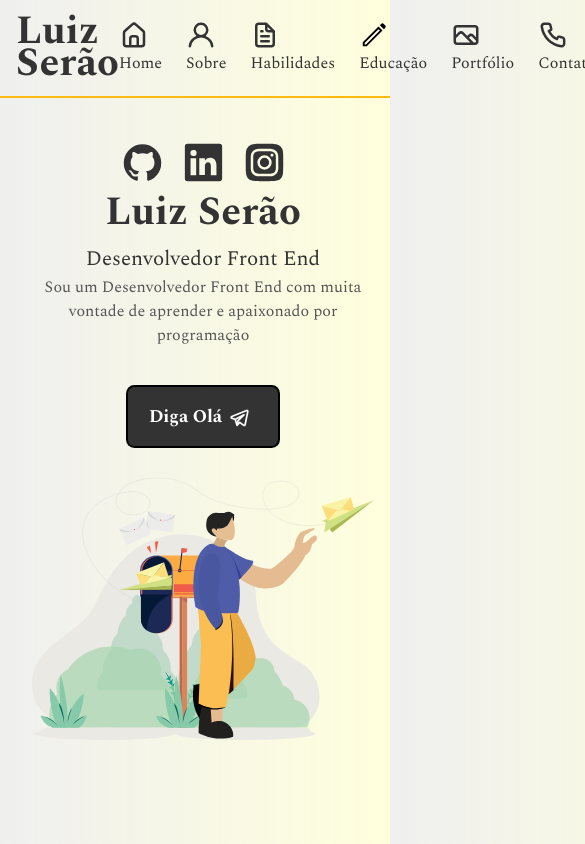
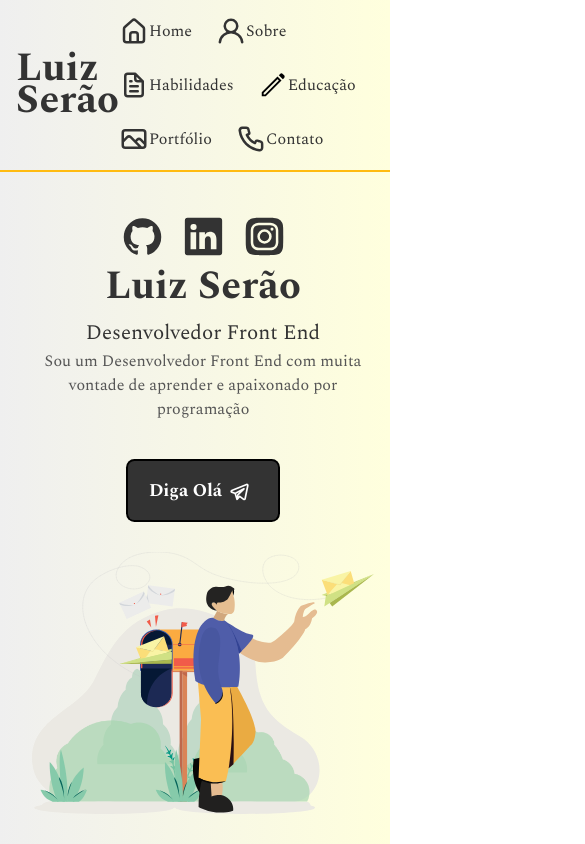
Before and after one commit to luizCosta-Serao/luizCosta-Serao.github.io, a React (Create React App) app: page / in a window 390 px wide. Shown: the top 844 px of the page, 585 px wide, since content can reach past the window. Built offline with nearby package versions, Linux system fonts and the light colour scheme.

Commit message:
Correção no menu mobile

```diff
--- a/src/components/Header.js
+++ b/src/components/Header.js
@@ -13,7 +13,7 @@ const Header = () => {
 
   React.useEffect(() => {
     window.addEventListener("resize", function() {
-      if(this.window.matchMedia("(max-width:768px)").matches) {
+      if(this.window.matchMedia("(max-width:850px)").matches) {
         setMenuMobile(true)
       } else {
         setMenuMobile(false)
--- a/src/components/Header.module.css
+++ b/src/components/Header.module.css
@@ -1,4 +1,5 @@
 .header {
+  z-index: 1000;
   position: relative;
   padding: 1rem;
   display: flex;
@@ -14,6 +15,7 @@
 
 .nav ul {
   display: flex;
+  flex-wrap: wrap;
   gap: 24px;
 }
 
@@ -64,7 +66,6 @@
   top: 67px;
   border-radius: .4rem 0 .4rem .4rem;
   box-shadow: 0px 4px 8px 1px #333;
-  z-index: 1000;
 }
 
 .navMobile.inativo ul {
```
